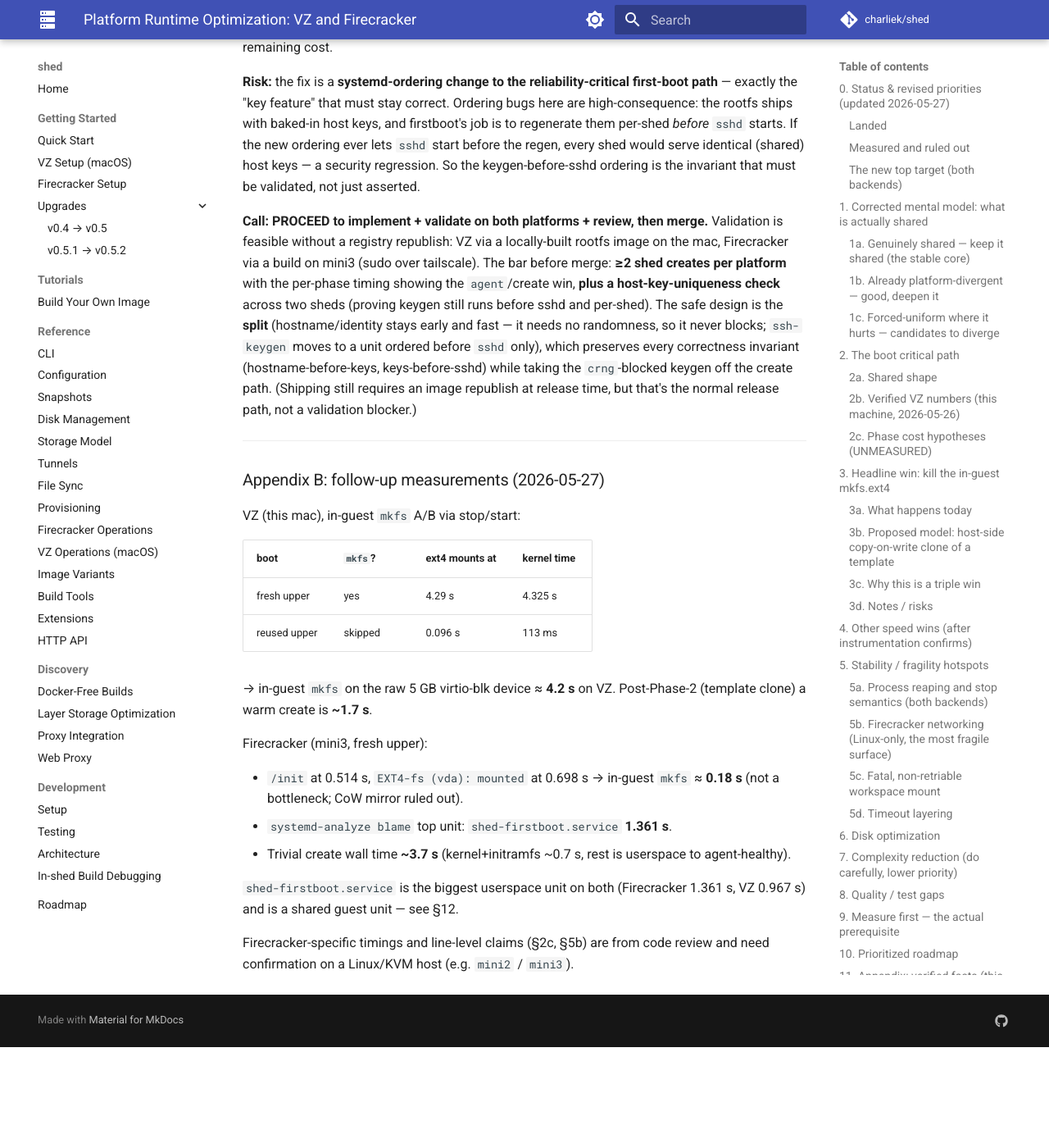
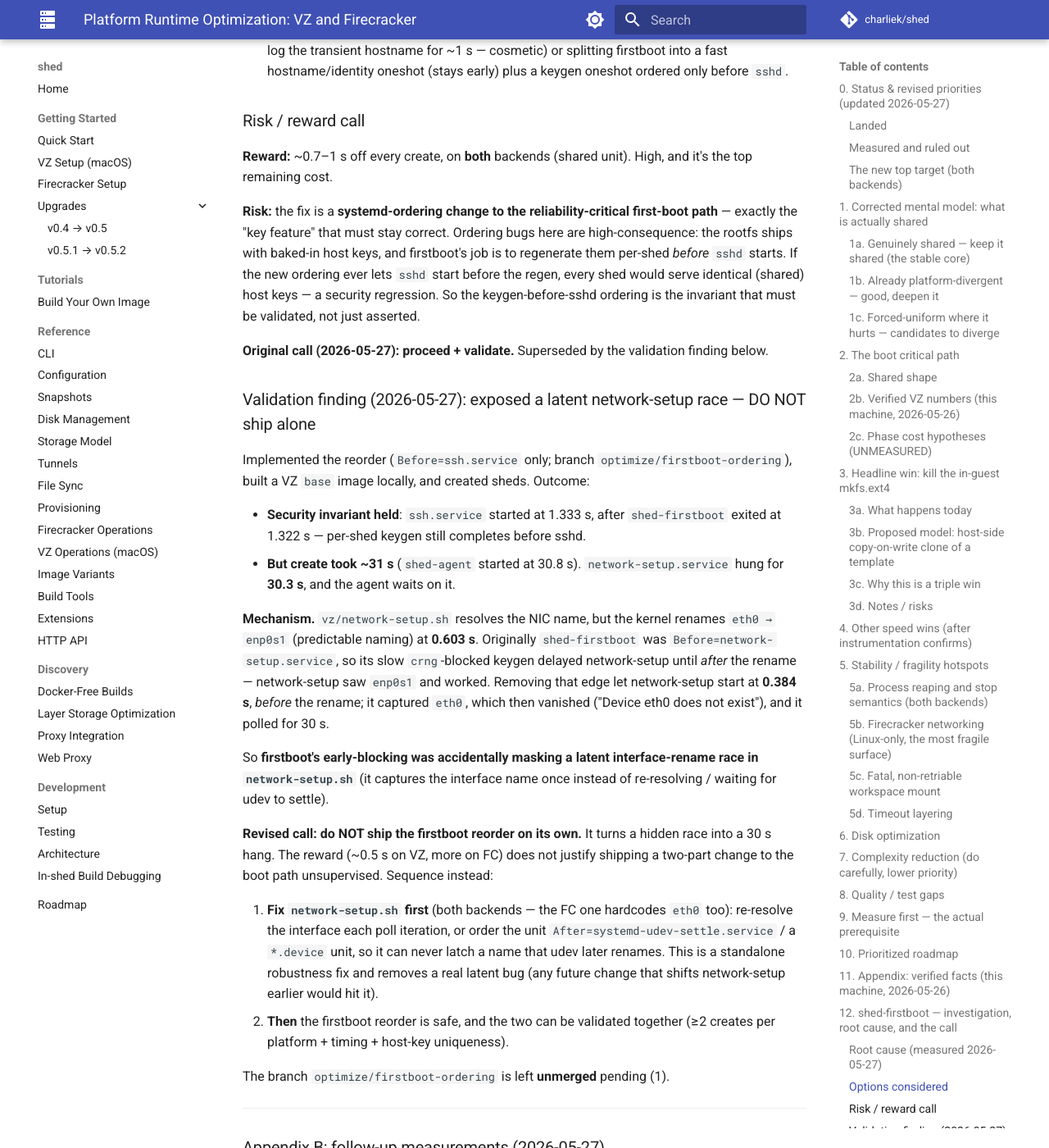
Before and after one commit to charliek/shed, an MkDocs documentation site: the page built from docs/discovery/platform-runtime-optimization.md, in a window 1280 px wide and 1400 px high, scrolled down 12941 px. Shown: the whole window at 82% size. Built offline with MkDocs 1.6.1 and Material for MkDocs 9.7.7, drawn with Linux system fonts in a browser that asks for light colours; comment, search, counter and statistics services are not loaded; before the commit the page ends 14218 px from its top, so only the background shows below that; some of the changed text lies outside the part shown.

Commit message:
docs: firstboot validation finding — reorder exposes a network-setup race
Validated the firstboot reorder (Before=ssh.service) on a locally-built VZ
image. The security invariant held (ssh starts after firstboot, per-shed
keys), but create regressed to ~31s: network-setup.service hung 30.3s.

Root cause: vz/network-setup.sh captures the NIC name, but the kernel
renames eth0->enp0s1 at 0.603s. Originally shed-firstboot was
Before=network-setup.service, so its crng-blocked keygen delayed
network-setup until after the rename. Removing that edge let network-setup
start at 0.384s (before the rename), latch "eth0", and poll 30s for a
device that no longer exists.

So firstboot's early-blocking was incidentally masking a latent
interface-rename race in network-setup.sh. Revised §12 call: do NOT ship
the firstboot reorder alone — fix network-setup.sh first (re-resolve the
interface / order after udev settle; the FC script hardcodes eth0 too),
then the reorder is safe. Updated §0 and the roadmap (3a prereq + 3b
blocked). The reorder branch optimize/firstboot-ordering is left unmerged.

Co-Authored-By: Claude Opus 4.7 (1M context) <noreply@anthropic.com>

```diff
--- a/docs/discovery/platform-runtime-optimization.md
+++ b/docs/discovery/platform-runtime-optimization.md
@@ -52,8 +52,11 @@ With `mkfs` handled, the dominant remaining create cost is **guest
 userspace boot to agent-healthy**, and the single biggest unit is the
 **shared** `shed-firstboot.service`: **~1.36 s on Firecracker, ~0.97 s on
 VZ**. Because the guest image is identical on both backends, one change
-here speeds up *both*. Investigated in §12 (with an explicit risk/reward
-call, since reliable first boot is a hard requirement).
+here speeds up *both*. Investigated in §12 — validation surfaced a
+**blocker**: the reorder exposes a latent `network-setup.sh`
+interface-rename race that firstboot's slow keygen had been incidentally
+masking (30 s hang). Revised call: **fix `network-setup.sh` first**, then
+the firstboot reorder is safe. The reorder branch is left unmerged.
 
 ---
 
@@ -443,7 +446,8 @@ in-guest `mkfs`) — which is what §3 targets.
 | 2 | Host-side CoW template upper, VZ (§3) | speed + disk + simplicity | medium | ✅ landed (#119) |
 | — | Firecracker CoW-upper mirror | speed (Linux) | medium | ❌ ruled out — FC `mkfs` ~0.18 s (§0) |
 | — | Guest `mkfs`/overlay sub-event (1c) | observability | medium | ❌ shelved — lump too small now (§0) |
-| 3 | **`shed-firstboot` time-to-agent (§12)** | **speed (both)** | **see §12** | 🔎 under investigation |
+| 3a | **`network-setup.sh` interface-rename fix (§12)** | **stability + unblocks 3b** | low–med | 🔎 prereq found during firstboot validation |
+| 3b | `shed-firstboot` time-to-agent reorder (§12) | speed (both) | med | ⛔ blocked on 3a (reorder alone → 30s net hang); branch unmerged |
 | 4 | Reaping / stop correctness (§5a) | stability | medium | open |
 | 5 | Workspace mount retry (§5c) | stability | low | open |
 | 6 | Parallelize create prefix (§4.1) | speed | medium | open |
@@ -541,19 +545,48 @@ regen, every shed would serve identical (shared) host keys — a security
 regression. So the keygen-before-sshd ordering is the invariant that must
 be validated, not just asserted.
 
-**Call: PROCEED to implement + validate on both platforms + review, then
-merge.** Validation is feasible without a registry republish: VZ via a
-locally-built rootfs image on the mac, Firecracker via a build on mini3
-(sudo over tailscale). The bar before merge: **≥2 shed creates per
-platform** with the per-phase timing showing the `agent`/create win,
-**plus a host-key-uniqueness check** across two sheds (proving keygen
-still runs before sshd and per-shed). The safe design is the **split**
-(hostname/identity stays early and fast — it needs no randomness, so it
-never blocks; `ssh-keygen` moves to a unit ordered before `sshd` only),
-which preserves every correctness invariant (hostname-before-keys,
-keys-before-sshd) while taking the `crng`-blocked keygen off the create
-path. (Shipping still requires an image republish at release time, but
-that's the normal release path, not a validation blocker.)
+**Original call (2026-05-27): proceed + validate.** Superseded by the
+validation finding below.
+
+### Validation finding (2026-05-27): exposed a latent network-setup race — DO NOT ship alone
+
+Implemented the reorder (`Before=ssh.service` only;
+branch `optimize/firstboot-ordering`), built a VZ `base` image locally,
+and created sheds. Outcome:
+
+- **Security invariant held**: `ssh.service` started at 1.333 s, after
+  `shed-firstboot` exited at 1.322 s — per-shed keygen still completes
+  before sshd.
+- **But create took ~31 s** (`shed-agent` started at 30.8 s).
+  `network-setup.service` hung for **30.3 s**, and the agent waits on it.
+
+**Mechanism.** `vz/network-setup.sh` resolves the NIC name, but the kernel
+renames `eth0 → enp0s1` (predictable naming) at **0.603 s**. Originally
+`shed-firstboot` was `Before=network-setup.service`, so its slow
+`crng`-blocked keygen delayed network-setup until *after* the rename —
+network-setup saw `enp0s1` and worked. Removing that edge let network-setup
+start at **0.384 s**, *before* the rename; it captured `eth0`, which then
+vanished ("Device eth0 does not exist"), and it polled for 30 s.
+
+So **firstboot's early-blocking was accidentally masking a latent
+interface-rename race in `network-setup.sh`** (it captures the interface
+name once instead of re-resolving / waiting for udev to settle).
+
+**Revised call: do NOT ship the firstboot reorder on its own.** It turns a
+hidden race into a 30 s hang. The reward (~0.5 s on VZ, more on FC) does
+not justify shipping a two-part change to the boot path unsupervised.
+Sequence instead:
+
+1. **Fix `network-setup.sh` first** (both backends — the FC one hardcodes
+   `eth0` too): re-resolve the interface each poll iteration, or order the
+   unit `After=systemd-udev-settle.service` / a `*.device` unit, so it can
+   never latch a name that udev later renames. This is a standalone
+   robustness fix and removes a real latent bug (any future change that
+   shifts network-setup earlier would hit it).
+2. **Then** the firstboot reorder is safe, and the two can be validated
+   together (≥2 creates per platform + timing + host-key uniqueness).
+
+The branch `optimize/firstboot-ordering` is left **unmerged** pending (1).
 
 ---
 
```
